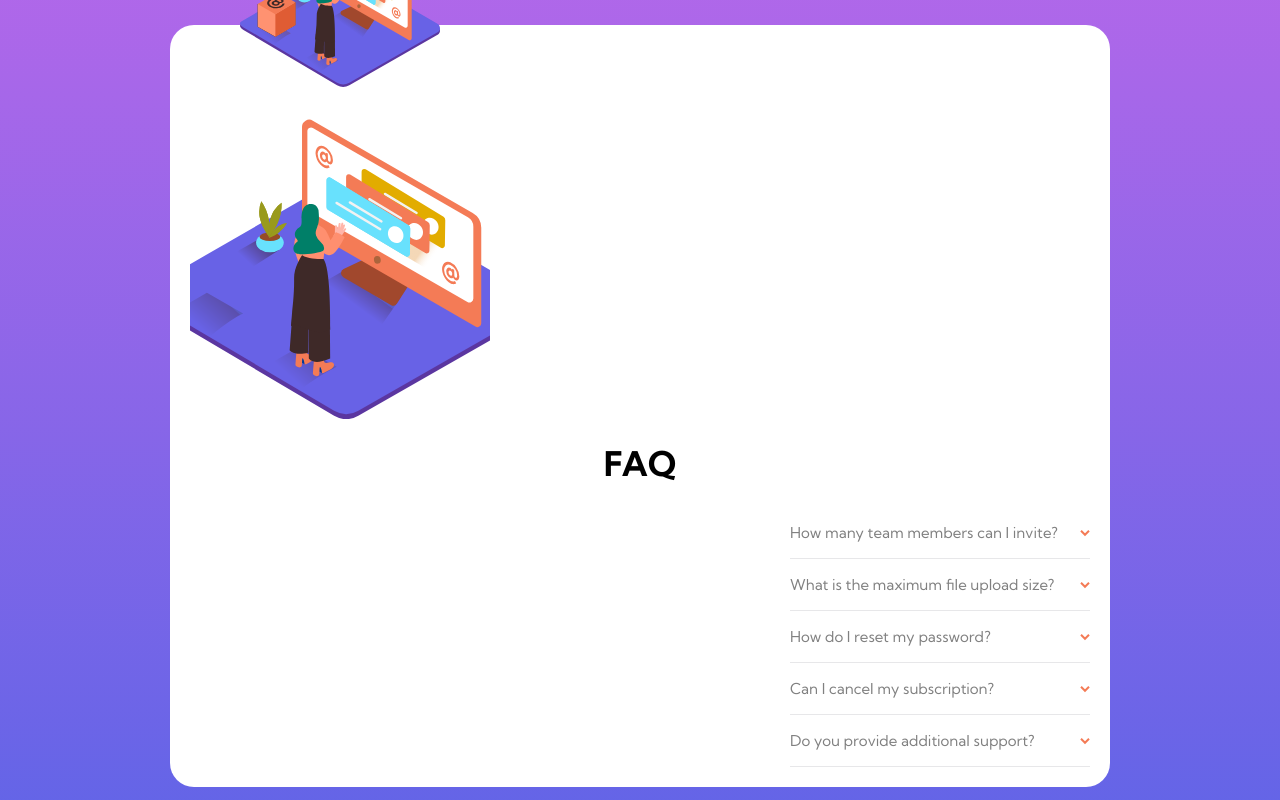
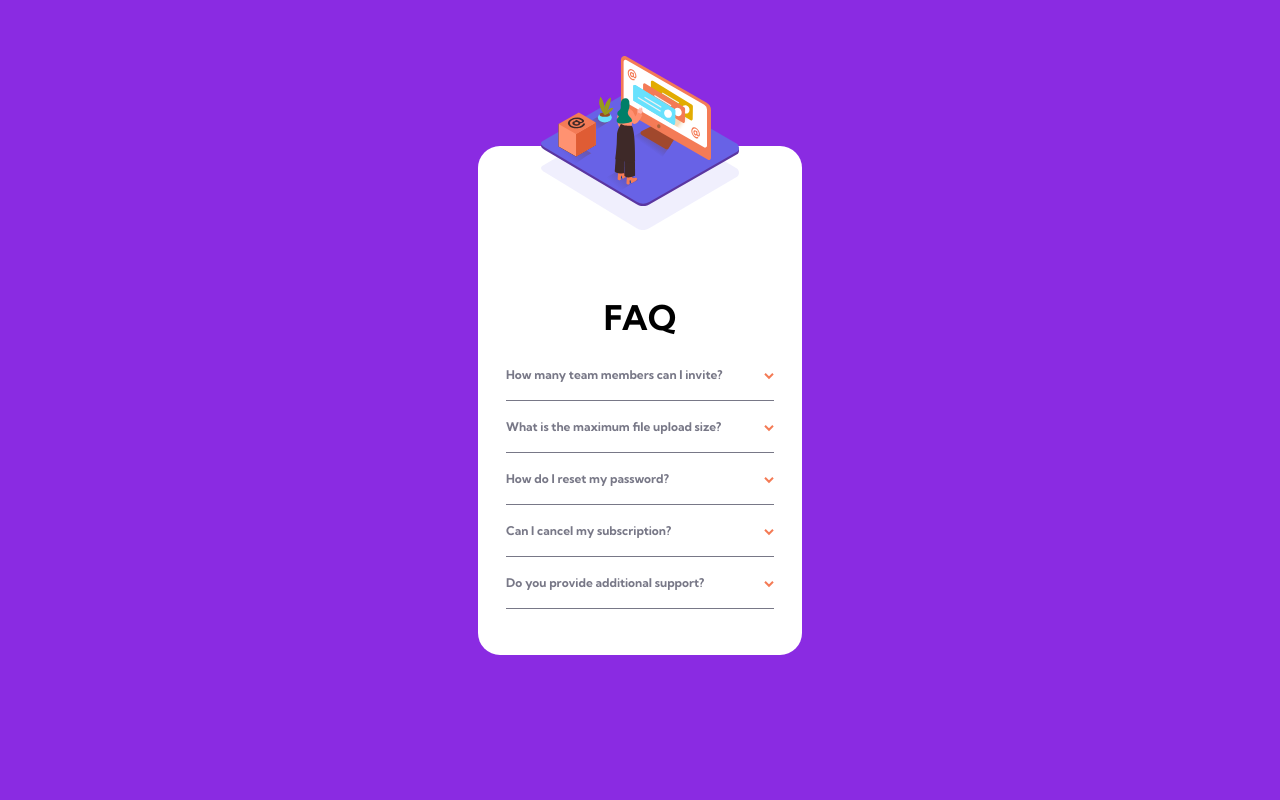
Before and after one commit to sergechv/faq-accordion-card, a plain HTML site: page index.html in a window 1280 px wide. Drawn offline with Linux system fonts and the light colour scheme.

Commit message:
redoing the whole thing lol

```diff
--- a/index.html
+++ b/index.html
@@ -13,20 +13,18 @@
 </head>
 <body>
 
+  <div class="main-container">
+
+    <div class="woman-illustration"></div>
+    <div class="shadow"></div>
 
     <div class="faq">
 
-  <div class="image">
-    <img src="./images/illustration-woman-online-mobile.svg" alt="">
-  </div>
-
       <h1>FAQ</h1>
 
-  <div class="question-container">
       <div class="question">
         <h2>How many team members can I invite?</h2>
-      <span class="arrow"><img src="./images/icon-arrow-down.svg" alt=""></span>
-
+        <span class="arrow"></span>
         <div class="answer">
           <p>
             you can invite up to 2 additional users on the Free plan. There is no limit on
@@ -37,8 +35,7 @@
 
       <div class="question">
         <h2>What is the maximum file upload size?</h2>
-      <span class="arrow"><img src="./images/icon-arrow-down.svg" alt=""></span>
-
+        <span class="arrow"></span>
         <div class="answer">
           <p>
             No more than 2GB. All files in your account must fit your allocated storage space.
@@ -48,8 +45,7 @@
 
       <div class="question">
         <h2>How do I reset my password?</h2>
-      <span class="arrow"><img src="./images/icon-arrow-down.svg" alt=""></span>
-
+        <span class="arrow"></span>
         <div class="answer">
           <p>
             Click “Forgot password” from the login page or “Change password” from your profile page.
@@ -60,8 +56,7 @@
 
       <div class="question">
         <h2>Can I cancel my subscription?</h2>
-      <span class="arrow"><img src="./images/icon-arrow-down.svg" alt=""></span>
-
+        <span class="arrow"></span>
         <div class="answer">
           <p>
             Yes! Send us a message and we’ll process your request no questions asked.
@@ -71,16 +66,40 @@
 
       <div class="question">
         <h2>Do you provide additional support?</h2>
-      <span class="arrow"><img src="./images/icon-arrow-down.svg" alt=""></span>
-
+        <span class="arrow"></span>
         <div class="answer">
           <p>
             Chat and email support is available 24/7. Phone lines are open during normal business hours.
           </p>
         </div>
       </div>
+
     </div>
+
   </div>
+
+
+
+
+
+
+
+
+
+
+
+
+
+
+
+
+
+
+
+
+
+
+
 
 <script src="./index.js"></script>
 </body>
--- a/index.js
+++ b/index.js
@@ -1,20 +1,16 @@
 document.addEventListener('DOMContentLoaded', function() {
-  const questions = document.querySelectorAll('.question');
+  const questions = document.querySelectorAll('.question')
 
   questions.forEach(question => {
     const toggleAnswer = () => {
-      const answer = question.querySelector('.answer');
-      const arrow = question.querySelector('.arrow');
+      const answer = question.querySelector('.answer')
+      const arrow = question.querySelector('.arrow')
+      const h2 = question.querySelector('h2')
 
-      if (answer.style.maxHeight) {
-        answer.style.maxHeight = null;
-        arrow.classList.remove('rotate');
-      } else {
-        answer.style.maxHeight = answer.scrollHeight + "px";
-        arrow.classList.add('rotate');
-      }
+      answer.style.display = (answer.style.display === 'block') ? 'none': 'block'
+      arrow.classList.toggle('rotate')
+      h2.classList.toggle('bold-font')
     }
-
-    question.addEventListener('click', toggleAnswer);
+    question.addEventListener('click', toggleAnswer)
   })
 })
--- a/styles.css
+++ b/styles.css
@@ -1,78 +1,101 @@
+* {
+  padding: 0;
+  margin: 0;
+  font-size: 62.5%;
+  box-sizing: border-box;
+}
+
 :root {
-  font-size: 62.5%;
-  font-family: 'Kumbh Sans';
   --very-dark-blue: hsl(238, 29%, 16%);
   --soft-red: hsl(14, 88%, 65%);
   --soft-violet: hsl(273, 75%, 66%);
   --soft-blue: hsl(240, 73%, 65%);
+  --very-dark-grayishblue: hsl(237, 12%, 33%);
+  --dark-grayish-blue: hsl(240, 6%, 50%);
   --light-grayish-blue: hsl(240, 5%, 91%);
-  --kumbh-sans: 'Kumbh Sans';
 }
 
-
 body {
-  margin: 0;
-  padding: 0;
-  box-sizing: border-box;
-  height: 100vh;
-  background-image: linear-gradient(180deg, var(--soft-violet), var(--soft-blue));
-  background-size: 100% 100%;
   display: flex;
-  flex-direction: column;
   align-items: center;
   justify-content: center;
+  height: 100vh;
+  background-color: blueviolet;
+  font-family: 'Kumbh Sans';
 }
 
-.image {
-  display: grid;
+.main-container {
+  display: flex;
+  align-items: center;
+  justify-content: center;
+  width: auto;
+  height: auto;
+  background-color: white;
+  position: relative;
+  border-radius: 22px;
 }
 
-.image img {
-  justify-self: center;
-  width: 200px;
-  height: 200px;
+.woman-illustration {
   position: absolute;
+  top: -90px;
+  width: 198px;
+  height: 150px;
+  background-image: url(./images/illustration-woman-online-mobile.svg);
+  background-size: cover;
+  background-position: center;
+  background-repeat: no-repeat;
   z-index: 1;
-  top: -114px;
+}
+
+.shadow {
+  position: absolute;
+  top: -34px;
+  width: 198px;
+  height: 150px;
+  background-image: url(./images/bg-pattern-mobile.svg);
+  background-size: 198px auto;
+  background-position: center;
+  background-repeat: no-repeat;
 }
 
 .faq {
-  position: relative;
-  background-color: white;
-  width: 82%;
-  max-width: 600px;
-  min-width: 300px;
+  width: 268px;
   height: auto;
-  padding: 20px;
-  padding-top: 94px;
-  margin: 20px 20px 8px 20px;
-  border-radius: 24px;
+  margin: 150px 28px 28px 28px;
 }
 
-h1 {
+.faq h1 {
+  font-size: 3.4rem;
   text-align: center;
-  font-size: 3.4rem;
+  margin-bottom: 28px;
 }
 
 .question {
-  border-bottom: 1px solid var(--light-grayish-blue);
   position: relative;
+  border-bottom: .05rem solid var(--dark-grayish-blue);
+  margin-bottom: 18px;
 }
 
-h2 {
-  display: inline-block;
-  margin: 16px 0;
-  color: gray;
-  font-weight: 400;
-  cursor: pointer;
+.question h2 {
+  font-size: 1.2rem;
+  color: var(--dark-grayish-blue);
+  margin-bottom: 18px;
 }
 
-span {
+.question .bold-font {
+  font-weight: bold;
+  color: var(--very-dark-blue);
+}
+
+.question .arrow {
   position: absolute;
-  top: 20px;
-  right: 0;
-  cursor: pointer;
-  transition: transform 0.3s;
+  top: 6px;
+  right: 0px;
+  display: inline-block;
+  width: 10px;
+  height: 7px;
+  background-image: url(./images/icon-arrow-down.svg);
+  transition: 0.3s;
 }
 
 .rotate {
@@ -80,50 +103,12 @@ span {
 }
 
 .answer {
-  max-height: 0;
-  overflow: hidden;
-  transition: max-height 0.3s ease-in-out;
-  padding: 0 10px;
+  display: none;
+  margin-bottom: 18px;
 }
 
-.answer p{
-  font-size: 1.4rem;
-  color: gray;
+.answer p {
+  font-size: 1.2rem;
   font-weight: 400;
-  margin-top: 0;
-  margin-bottom: 16px;
-  line-height: 2rem;
+  color: var(--dark-grayish-blue);
 }
-
-@media (min-width: 800px) {
-
-  body {
-    flex-direction: row;
-    justify-content: center;
-    align-items: center;
-  }
-
-  .faq {
-    display: flex;
-    flex-direction: column;
-    width: 908px;
-    max-width: 900px;
-
-  }
-
-  .question-container {
-    width: 300px;
-    align-self: self-end;
-  }
-
-  .image {
-    width: 300px;
-    height: 300px;
-    background-image: url(./images/illustration-woman-online-desktop.svg);
-    background-position: center;
-    background-repeat: no-repeat;
-    background-size: cover;
-    z-index: 2;
-  }
-
-}
```
Lines whose indentation alone changed are shown as unchanged.
